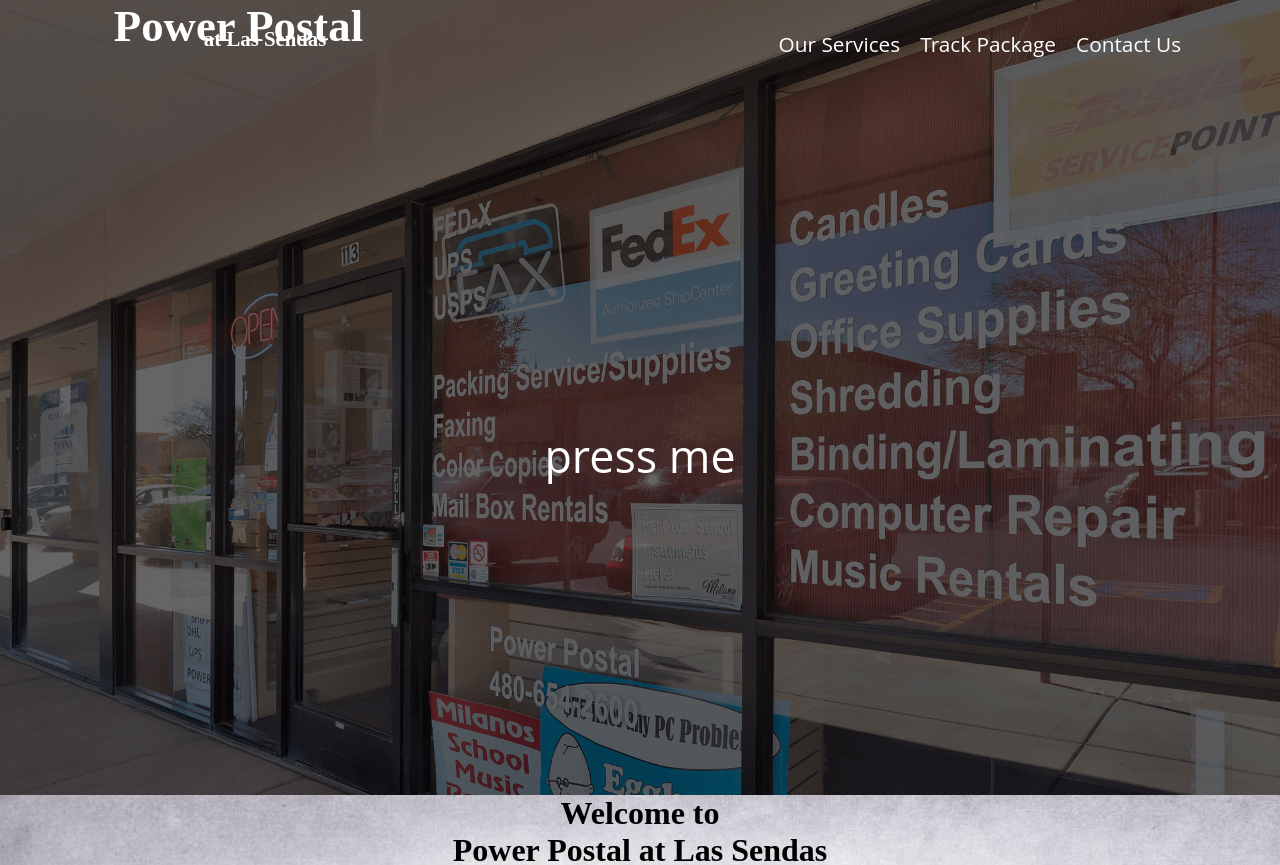
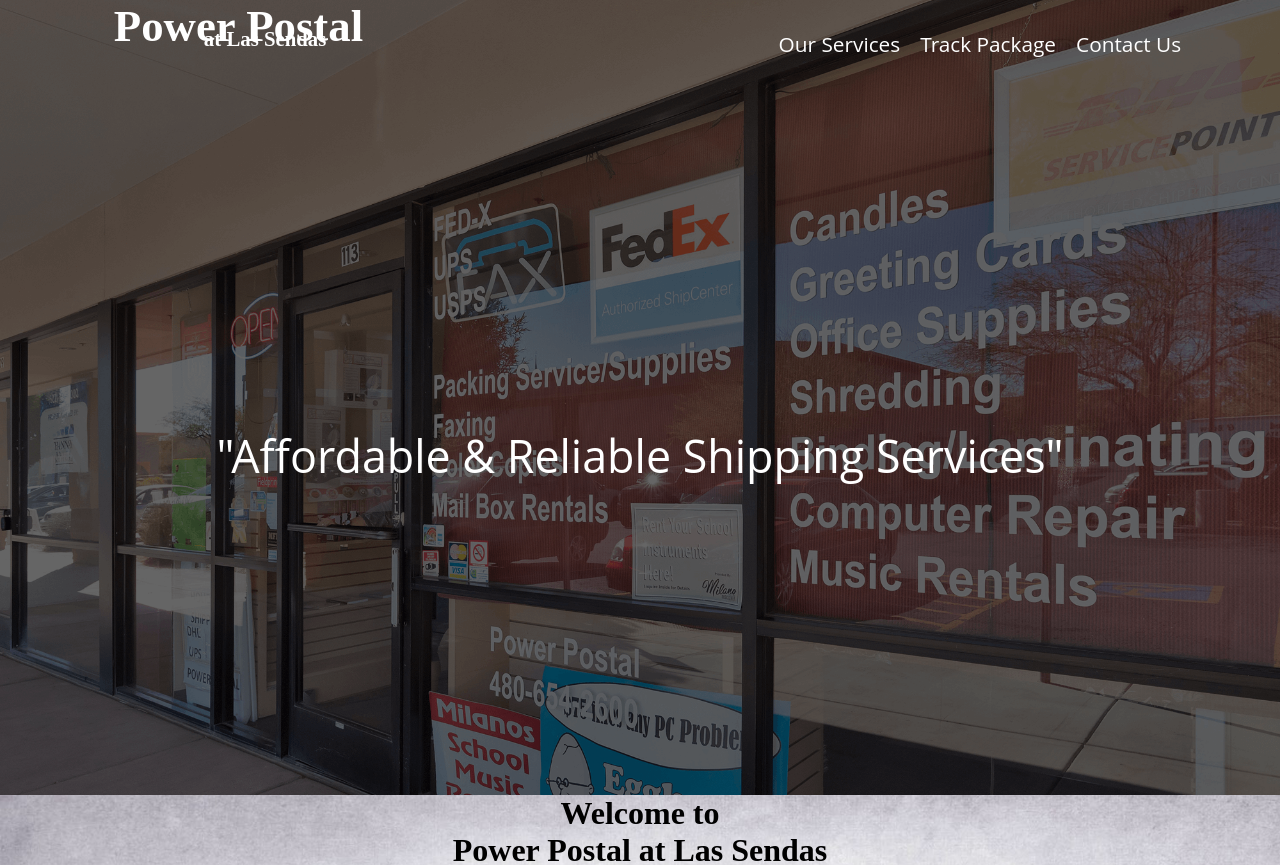
Before and after one commit to BlaineA97/ProgressivePowerPostal, a React (Create React App) app: page / in a window 1280 px wide. Shown: the top 865 px of the page. Built offline with nearby package versions, Linux system fonts and the light colour scheme.

Commit message:
added text for each image background that changes automatically

```diff
--- a/src/components/Header.js
+++ b/src/components/Header.js
@@ -6,29 +6,46 @@
   constructor(props) {
     super(props);
     this.onClick = this.onClick.bind(this);
+    this.imageTextOne = this.imageTextOne.bind(this);
     this.state = {
-      backgroundSelection: "Header-background-1"
+      backgroundSelection: "Header-background-1",
+      backgroundText: this.imageTextOne()
     };
   }
 
+  imageTextOne() {
+    return(<p>"Affordable & Reliable Shipping Services"</p>)
+  }
+  imageTextTwo() {
+    return(<p>"Candles, Greeting Cards & Office Supplies"</p>)
+  }
+  imageTextThree() {
+    return(<p>"Packing Services & Supplies"</p>)
+  }
+
+// Alternates Header background images when clicked
   onClick() {
     if (this.state.backgroundSelection === "Header-background-1") {
       this.setState({
-        backgroundSelection: "Header-background-2"
+        backgroundSelection: "Header-background-2",
+        backgroundText: this.imageTextTwo()
       })
     } else if (this.state.backgroundSelection === "Header-background-2") {
       this.setState({
-        backgroundSelection: "Header-background-3"
+        backgroundSelection: "Header-background-3",
+        backgroundText: this.imageTextThree()
       })
     } else {
       this.setState({
-        backgroundSelection: "Header-background-1"
+        backgroundSelection: "Header-background-1",
+        backgroundText: this.imageTextOne()
       })
     }
   }
 
+// Clicks "onClick" every 5 seconds to change the background picture automatically
   componentDidMount() {
-    this.state.backgroundSelection = setInterval(this.onClick, 5000);
+    this.state.backgroundSelection = setInterval(this.onClick, 3000);
   }
 
   render() {
@@ -37,7 +54,7 @@
 
         <Navigation />
         <div className="Header-arrow-container">
-          <a onClick={this.onClick}> press me </a>
+          <a onClick={this.onClick}> {this.state.backgroundText} </a>
         </div>
 
       </div>
```
